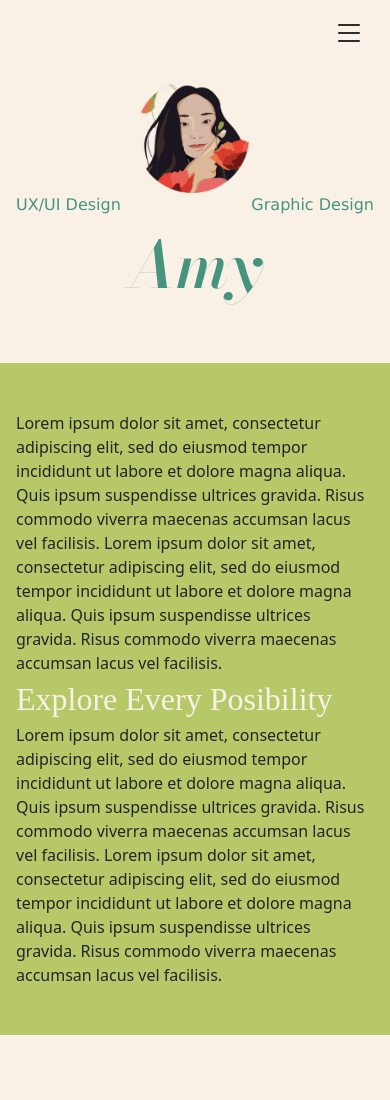
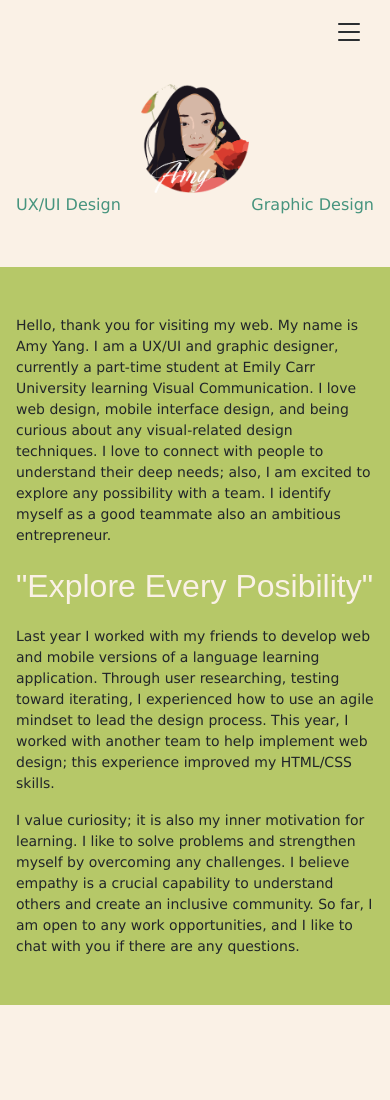
Before and after one commit to AmyY2020/portfolio_b, a plain HTML site: page index.html in a window 390 px wide. Shown: the top 1100 px of the page. Drawn offline with nearby package versions, Linux system fonts and the light colour scheme.

Commit message:
more responsive

```diff
--- a/index.html
+++ b/index.html
@@ -26,8 +26,8 @@
           <ul class="dropdown-menu dropdown-menu-end" aria-labelledby="dropdownMenuButton1">
             <li class="nav-link-font"> <a class="dropdown-item item-space" href="./index.html"><i class="bi bi-file-earmark-text item-icon-space"></i>HOME</a></li>
             <li class="nav-link-font"> <a class="dropdown-item item-space" href="#"><i class="bi bi-pencil item-icon-space"></i>MORE WORKS</a></li>
-            <li class="nav-link-font"> <a class="dropdown-item item-space" href="./about.html"><i class="bi bi-person item-icon-space"></i>ABOUT</a></li>
-            <li class="nav-link-font"> <a class="dropdown-item item-space" href="./contact.html"><i class="bi bi-envelope item-icon-space"></i>CONTACT</a></li>
+            <!-- <li class="nav-link-font"> <a class="dropdown-item item-space" href="./about.html"><i class="bi bi-person item-icon-space"></i>ABOUT</a></li> -->
+            <li class="nav-link-font"> <a class="nav-link nav-link-font" data-bs-toggle="modal" data-bs-target="#exampleModal" data-bs-whatever="@mdo" style="cursor: pointer;"><i class="bi bi-envelope item-icon-space"></i>CONTACT</a></li>
           </ul>
         </div>
 
@@ -59,7 +59,7 @@
           </div>
           <div class="col-sm-4 col-12 order-1">
             <div class="d-flex justify-content-center">
-              <img class="profile_image" src="./image/profile.png" alt="personal profile">
+              <img class="profile_image" src="./image/profile2.png" alt="personal profile">
             </div>
           </div>
           <div class="col-sm-4 col-6 order-3 profile-text d-flex justify-content-sm-start justify-content-end">
@@ -67,23 +67,28 @@
               Graphic Design
             </div>
           </div>
-          <div class="text_align profile-name order-4"> Amy </div>
+
       </section>
 
 
       <section class="intro-bg">
         <div class="container-width intro-margin" >
 
-            <div class="pt-5">Lorem ipsum dolor sit amet, consectetur adipiscing elit, sed do eiusmod tempor incididunt ut labore et dolore magna aliqua.
-                Quis ipsum suspendisse ultrices gravida. Risus commodo viverra maecenas accumsan lacus vel facilisis. Lorem ipsum dolor sit amet,
-                consectetur adipiscing elit, sed do eiusmod tempor incididunt ut labore et dolore magna aliqua. Quis ipsum suspendisse ultrices gravida.
-                Risus commodo viverra maecenas accumsan lacus vel facilisis.
-            </div>
-            <div class="intro-font-lg"> Explore Every Posibility</div>
-            <div class="pb-5">Lorem ipsum dolor sit amet, consectetur adipiscing elit, sed do eiusmod tempor incididunt ut labore et dolore magna aliqua.
-              Quis ipsum suspendisse ultrices gravida. Risus commodo viverra maecenas accumsan lacus vel facilisis. Lorem ipsum dolor sit amet,
-              consectetur adipiscing elit, sed do eiusmod tempor incididunt ut labore et dolore magna aliqua. Quis ipsum suspendisse ultrices gravida.
-              Risus commodo viverra maecenas accumsan lacus vel facilisis.
+            <p class="pt-5">Hello, thank you for visiting my web. My name is Amy Yang. I am a UX/UI and graphic designer, currently a part-time student
+              at Emily Carr University learning Visual Communication. I love web design, mobile interface design, and being curious about any visual-related
+               design techniques. I love to connect with people to understand their deep needs; also, I am excited to explore any possibility with a team.
+               I identify myself as a good teammate also an ambitious entrepreneur.
+            </p>
+            <p class="intro-font-lg"> "Explore Every Posibility"</p>
+            <p>Last year I worked with my friends to develop web and mobile versions of a language learning application. Through user researching,
+              testing toward iterating, I experienced how to use an agile mindset to lead the design process. This year, I worked with another team to help
+               implement web design; this experience improved my HTML/CSS skills.
+            </p>
+            <p class="pb-5">
+                I value curiosity; it is also my inner motivation for learning. I like to solve problems and strengthen myself by
+                overcoming any challenges. I believe empathy is a crucial capability to understand others and create an inclusive community.
+                So far, I am open to any work opportunities, and I like to chat with you if there are any questions.
+            </p>
             </div>
         </div>
       </section>
@@ -93,13 +98,13 @@
 
                  <img src="./image/title_lable.png" alt="title lable"  style="width:20%">
                  <div class="heading-font"> CONTRIBUTE A STARTUP PROJECT </div>
-                 <div> sed do eiusmod tempor incididunt ut labore et dolore magna aliqua. Quis ipsum suspendisse ultrices gravida.
+                 <p> sed do eiusmod tempor incididunt ut labore et dolore magna aliqua. Quis ipsum suspendisse ultrices gravida.
                    Risus commodo viverra maecenas accumsan lacus vel facilisis.
                    Quis ipsum suspendisse ultrices gravida.
                    Risus commodo viverra maecenas accumsan lacus vel facilisis.
 
 
-                 </div>
+                 </p>
                  <a href="web_page.html" type="button" class="btn btn-link detail-button">DETAIL</a>
 
             </div>
@@ -120,7 +125,7 @@
                       <img src="./image/title_lable.png" alt="title lable" style="width:20%">
 
                       <div class="heading-font"> CSS exprience </div>
-                      <div> sed do eiusmod tempor incididunt ut labore et dolore magna aliqua. Quis ipsum suspendisse ultrices gravida.
+                      <p> sed do eiusmod tempor incididunt ut labore et dolore magna aliqua. Quis ipsum suspendisse ultrices gravida.
                         Risus commodo viverra maecenas accumsan lacus vel facilisis.
                         Quis ipsum suspendisse ultrices gravida.
                         Risus commodo viverra maecenas accumsan lacus vel facilisis.
@@ -128,7 +133,7 @@
                         Risus commodo viverra maecenas accumsan lacus vel facilisis.
                         Quis ipsum suspendisse ultrices gravida.
                         Risus commodo viverra maecenas accumsan lacus vel facilisis.
-                      </div>
+                      </p>
                       <a href="#" class="btn btn-link detail-button">MORE CSS SHOWCASES</a>
 
 
@@ -149,14 +154,14 @@
                   <div class="col-md-6 col-lg-6 col-12">
 
                        <img src="./image/title_lable.png" alt="title lable"  style="width:20%">
-                       <div class="heading-font"> UX experience </div>
-                       <div> sed do eiusmod tempor incididunt ut labore et dolore magna aliqua. Quis ipsum suspendisse ultrices gravida.
+                       <div class="heading-font"> UX project </div>
+                       <p> sed do eiusmod tempor incididunt ut labore et dolore magna aliqua. Quis ipsum suspendisse ultrices gravida.
                          Risus commodo viverra maecenas accumsan lacus vel facilisis.
                          Quis ipsum suspendisse ultrices gravida.
                          Risus commodo viverra maecenas accumsan lacus vel facilisis.
 
 
-                       </div>
+                       </p>
                        <a href="./ux-ui.html" class="btn btn-link detail-button">DETAIL</a>
 
                   </div>
--- a/myweb.css
+++ b/myweb.css
@@ -1,12 +1,12 @@
 /* Genearl part */
 html {
     font-size: 1rem;
-    font-family: -apple-system, BlinkMacSystemFont, 'Segoe UI', Roboto, Oxygen, Ubuntu, Cantarell, 'Open Sans', 'Helvetica Neue', sans-serif;
     margin: 0px;
     padding: 0px;
 }
 body{
     font-size: 100%;
+    font-family: Verdana;
 }
 h1{
     font-size: 2.5em;
@@ -83,8 +83,8 @@ body{
     padding: 0 1rem
 }
 .intro-font-lg {
-    font-family: Athelas;
-    font-size: 3rem;
+    font-family: Arial, Helvetica, sans-serif;
+    font-size: 2rem;
     color: #faf1e6;
 }
 .text_align {
@@ -106,6 +106,8 @@ body{
 }
 .heading-font {
     font-variant-caps: all-small-caps;
+    font-size:1.3rem;
+    margin-bottom: 1rem;
 
 }
 
```
Also changed, not shown: image/profile2.png (added). Lines whose indentation alone changed are shown as unchanged.
